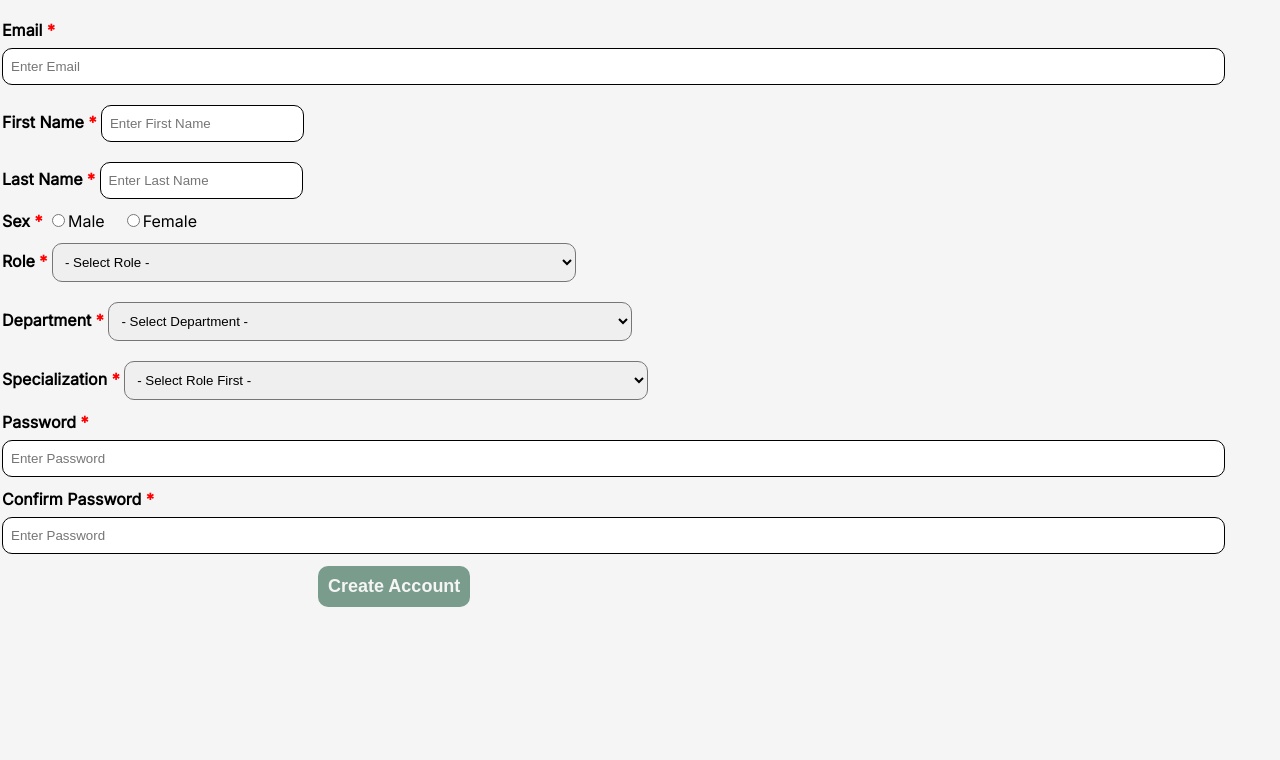
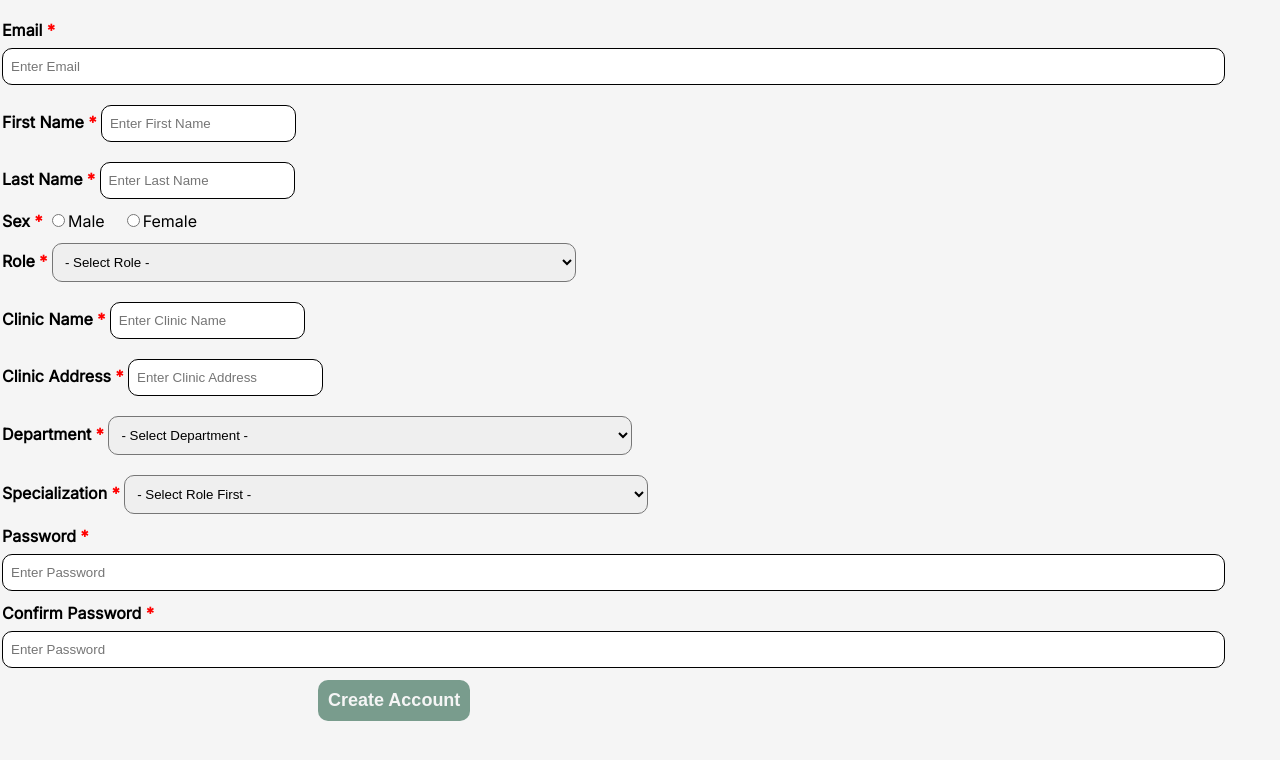
Before and after one commit to Kirito1456/CAPSTONE-web, a Django app: page /create/ in a window 1280 px wide. Shown: the top 760 px of the page. Run offline with Django 3.2, Linux system fonts and the light colour scheme; some libraries are stand-ins or nearby versions.

Commit message:
added clinic names and address

```diff
--- a/hospital_management/hmis/forms.py
+++ b/hospital_management/hmis/forms.py
@@ -65,9 +65,11 @@ class StaffRegistrationForm(forms.ModelForm):
 
     class Meta:
         model = Staff
-        fields = ('fname', 'lname', 'role', 'sex', 'department', 'specialization', 'email')
+        fields = ('fname', 'lname', 'role', 'sex', 'clinicname', 'clinicaddress', 'department', 'specialization', 'email')
         widgets = {
             'fname': forms.TextInput(attrs={'placeholder': 'Enter your first name'}),
             'lname': forms.TextInput(attrs={'placeholder': 'Enter your last name'}),
             'email': forms.EmailInput(attrs={'placeholder': 'Enter your email'}),
+            'clinicname': forms.TextInput(attrs={'placeholder': 'Enter your clinic name'}),
+            'clinicaddress': forms.TextInput(attrs={'placeholder': 'Enter your clinic address'}),
         }
--- a/hospital_management/hmis/models.py
+++ b/hospital_management/hmis/models.py
@@ -21,6 +21,8 @@ class Staff(models.Model):
     fname = models.CharField(max_length=100)
     lname = models.CharField(max_length=100)
     cnumber = models.CharField(max_length=20, null=True)
+    clinicname = models.CharField(max_length=255, null=True)
+    clinicaddress = models.CharField(max_length=255, null=True)
     SEX_CHOICES = (
         ('Male', 'Male'),
         ('Female', 'Female'),
--- a/hospital_management/hmis/views.py
+++ b/hospital_management/hmis/views.py
@@ -139,6 +139,8 @@ def create(request):
                     'role': cleaned_data['role'],
                     'specialization': cleaned_data['specialization'],
                     'department': cleaned_data['department'],
+                    'clinicname': cleaned_data['clinicname'],
+                    'clinicaddress': cleaned_data['clinicaddress'],
                     'email': email,
                 }
 
@@ -221,6 +223,8 @@ def update_profile (request):
             onumber = request.POST.get('cnumber')
             department = request.POST.get('department')
             role = request.POST.get('rselected')
+            clinicname = request.POST.get('clinicname')
+            clinicaddress = request.POST.get('clinicaddress')
             #print(uid)
             #print(role)
 
@@ -235,7 +239,9 @@ def update_profile (request):
             # Update appointment data in Firebase
             db.child(db_path).update({
                 'cnumber': onumber,
-                'department': department
+                'department': department,
+                'clinicname': clinicname,
+                'clinicaddress': clinicaddress
             })
 
         except Exception as e:
--- a/hospital_management/static/css/style-user.css
+++ b/hospital_management/static/css/style-user.css
@@ -115,7 +115,7 @@ a{
     border-radius: 10px;
     padding: 10px 8px;
     margin: 8px 0px;
-    width: 185px;
+    width: fit-content;
 }
 
 .signup_lbl2 {
--- a/hospital_management/templates/hmis/register.html
+++ b/hospital_management/templates/hmis/register.html
@@ -43,6 +43,16 @@
         </div>
 
         <div class="form-group">
+            <label class="signup_lbl">Clinic Name <span class="red-asterisk">*</span></label>
+            <input class="signup_txtboxname" type="text" name="clinicname" placeholder="Enter Clinic Name" required>
+        </div>
+
+        <div class="form-group">
+            <label class="signup_lbl">Clinic Address <span class="red-asterisk">*</span></label>
+            <input class="signup_txtboxname" type="text" name="clinicaddress" placeholder="Enter Clinic Address" required>
+        </div>
+
+        <div class="form-group">
             <label class="signup_lbl">Department <span class="red-asterisk">*</span></label>
             <select class="signup_dd-department" name="department" required>
                 <option value="">- Select Department -</option>
```
Also changed, not shown: hospital_management/templates/hmis/Profile.html (+16 -2 lines).
